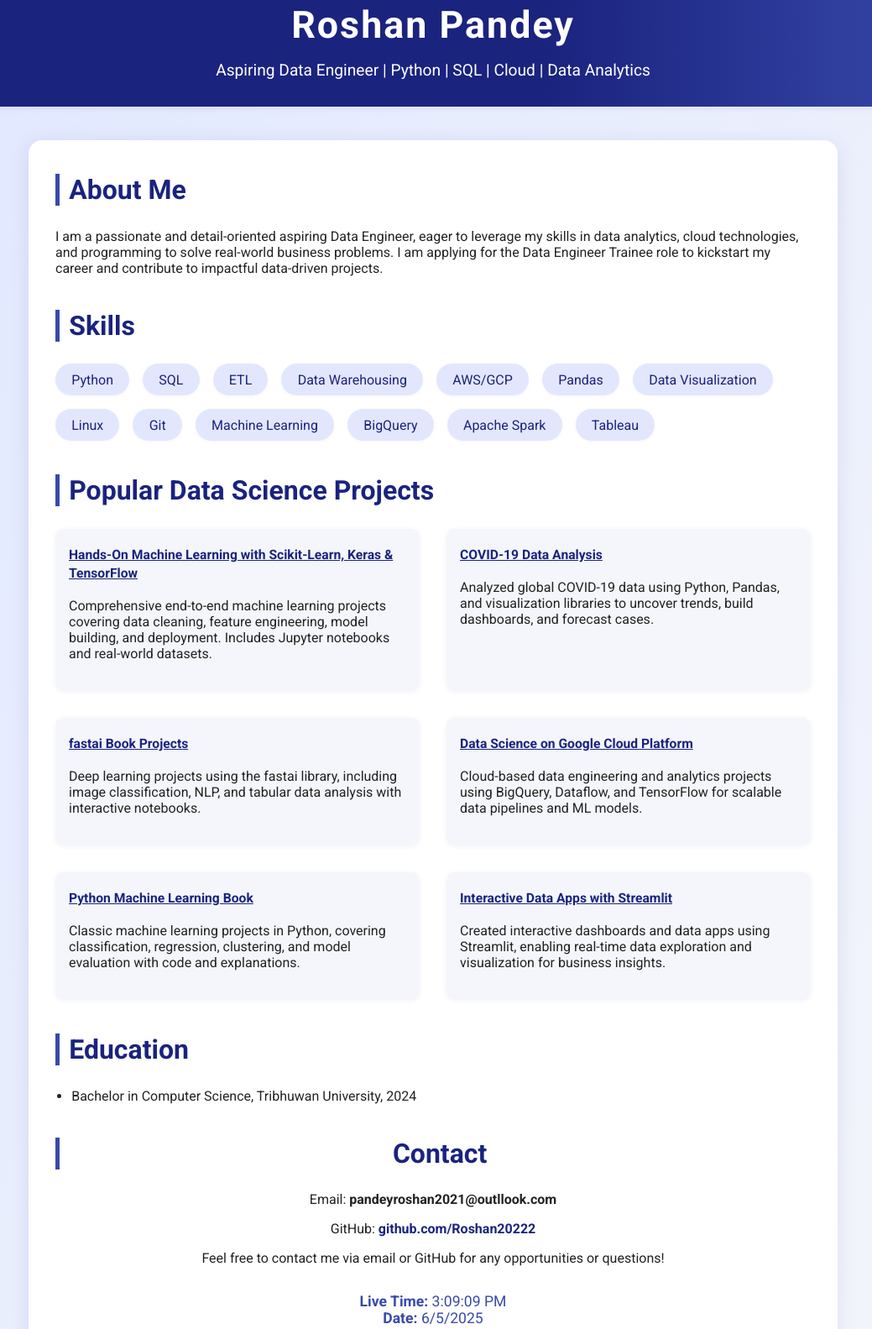
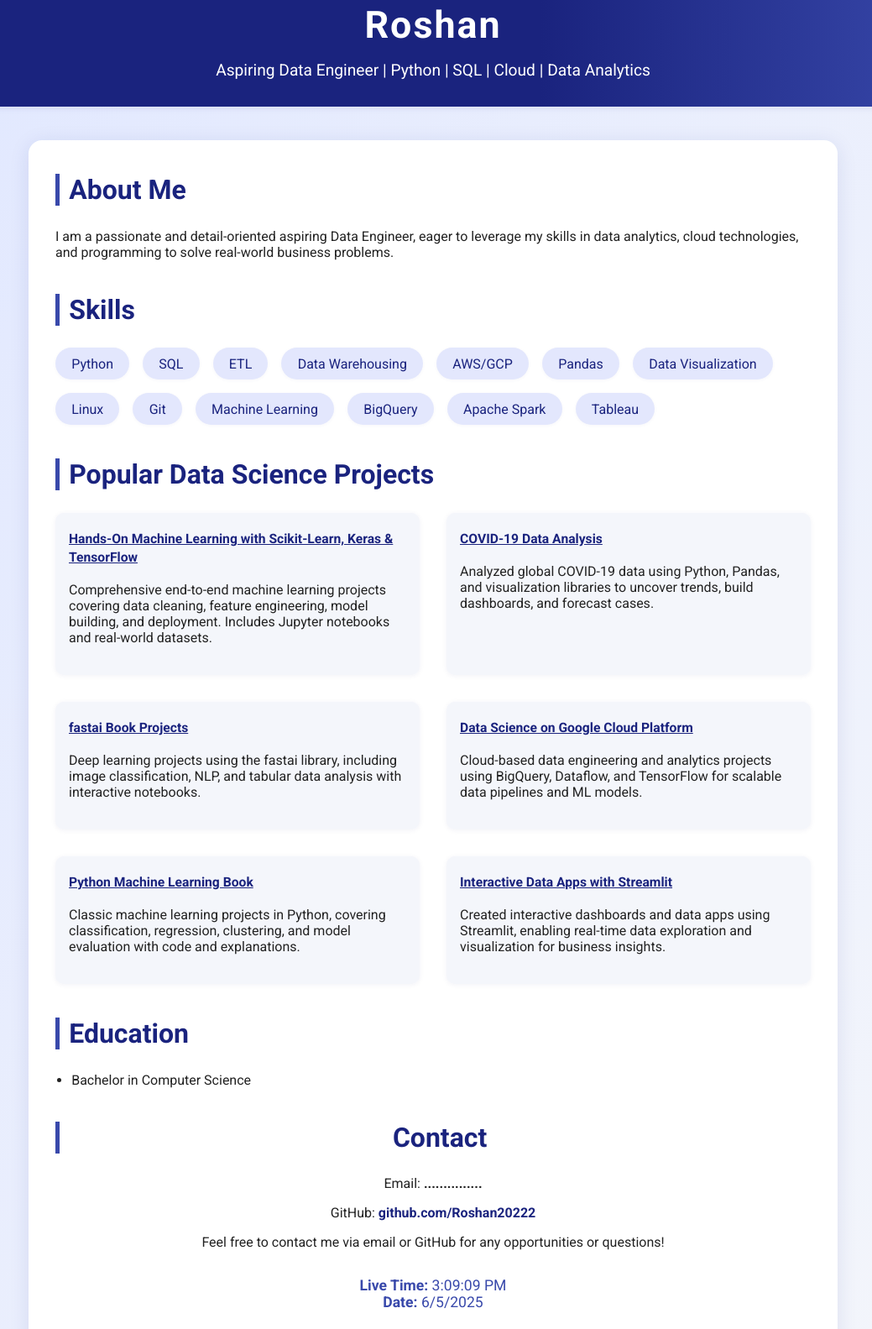
Before and after one commit to Roshan20222/web3, a website: page basic/index.html in a window 1280 px wide. Shown: the part 185-1768 px from the top of the page at 84% size, without its empty margins (124-1163 px from the left). Drawn offline with Linux system fonts and the light colour scheme.

Commit message:
Update index.html

```diff
--- a/basic/index.html
+++ b/basic/index.html
@@ -3,7 +3,7 @@
 <head>
   <meta charset="UTF-8">
   <meta name="viewport" content="width=device-width, initial-scale=1.0">
-  <title>Roshan Pandey | Data Engineer Portfolio</title>
+  <title>Roshan |  Portfolio</title>
   <link href="https://fonts.googleapis.com/css?family=Roboto:400,700&display=swap" rel="stylesheet">
   <style>
     body {
@@ -118,14 +118,14 @@
 <body>
   <header>
     <img src="https://avatars.githubusercontent.com/u/yourgithubid?v=4" alt="Roshan Pandey" class="profile-pic" onerror="this.style.display='none'">
-    <h1>Roshan Pandey</h1>
+    <h1>Roshan</h1>
     <p>Aspiring Data Engineer | Python | SQL | Cloud | Data Analytics</p>
   </header>
   <div class="container">
     <section>
       <h2>About Me</h2>
       <p>
-        I am a passionate and detail-oriented aspiring Data Engineer, eager to leverage my skills in data analytics, cloud technologies, and programming to solve real-world business problems. I am applying for the Data Engineer Trainee role to kickstart my career and contribute to impactful data-driven projects.
+        I am a passionate and detail-oriented aspiring Data Engineer, eager to leverage my skills in data analytics, cloud technologies, and programming to solve real-world business problems.
       </p>
     </section>
     <section>
@@ -178,12 +178,12 @@
     <section>
       <h2>Education</h2>
       <ul>
-        <li>Bachelor in Computer Science, Tribhuwan University, 2024</li>
+        <li>Bachelor in Computer Science</li>
       </ul>
     </section>
     <section class="contact">
       <h2>Contact</h2>
-      <p>Email: <strong>pandeyroshan2021@outllook.com</strong></p>
+      <p>Email: <strong>...............</strong></p>
       <p>GitHub: <a href="https://github.com/Roshan20222" target="_blank">github.com/Roshan20222</a></p>
       <p>Feel free to contact me via email or GitHub for any opportunities or questions!</p>
       <div style="margin-top:2rem;font-size:1.1rem;color:#3949ab;">
```
